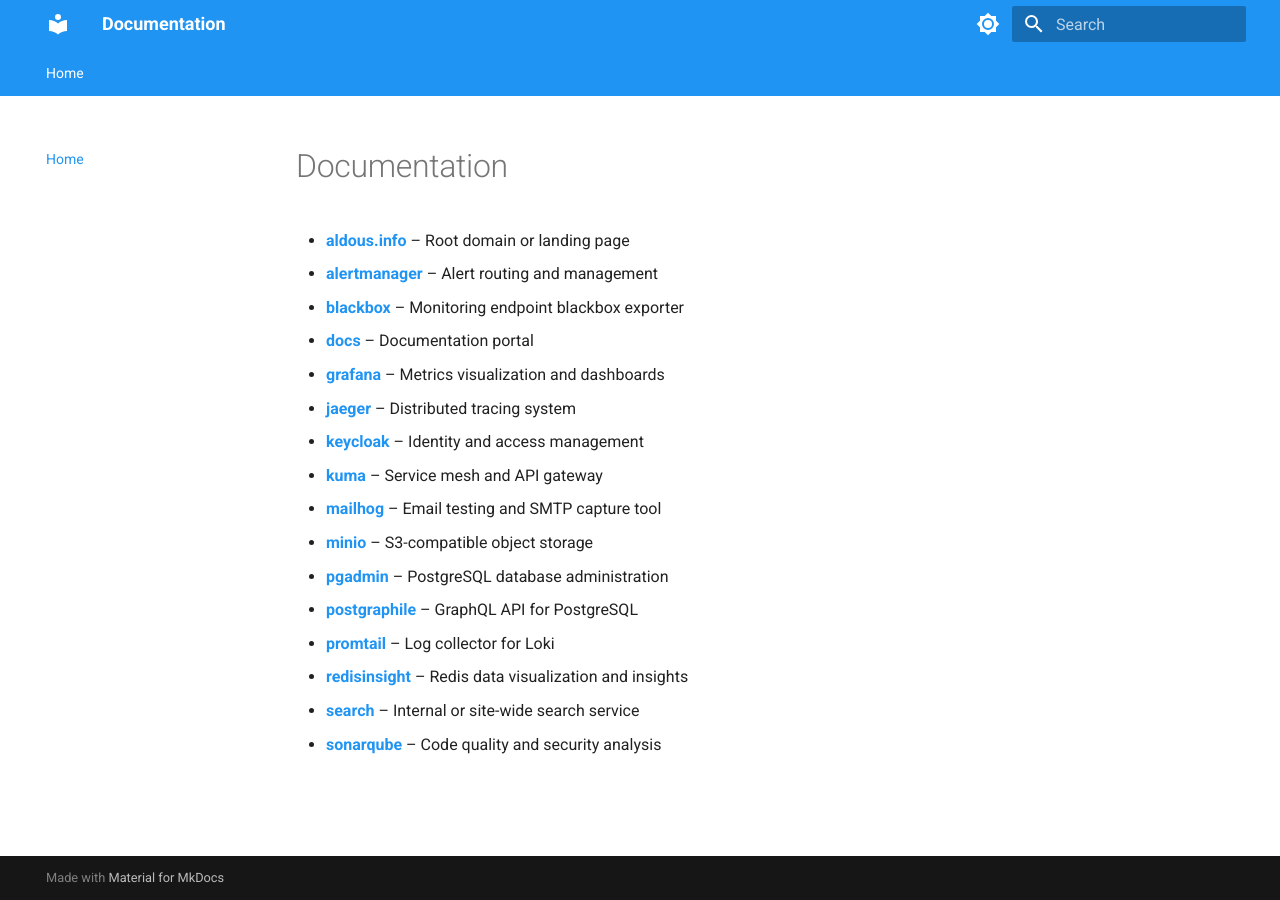
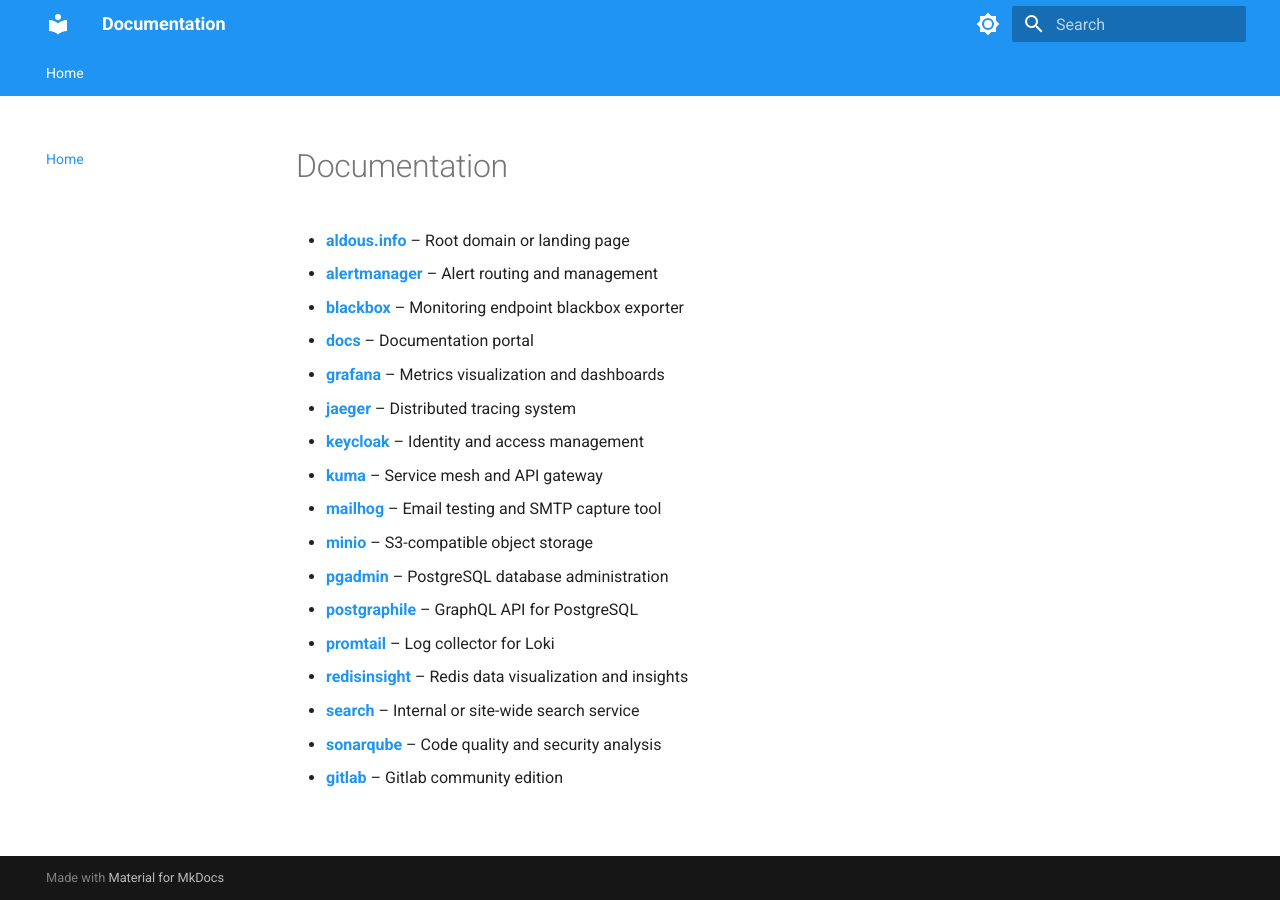
Before and after one commit to maldous/mindfield, an MkDocs documentation site: the page built from docs/content/index.md, in a window 1280 px wide. Built offline with MkDocs 1.6.1 and Material for MkDocs 9.7.7, drawn with Linux system fonts in a browser that asks for light colours.

Commit message:
1752987794

```diff
--- a/docs/content/index.md
+++ b/docs/content/index.md
@@ -16,3 +16,4 @@
 - **[redisinsight](https://redisinsight.aldous.info/)** – Redis data visualization and insights
 - **[search](https://search.aldous.info/)** – Internal or site-wide search service
 - **[sonarqube](https://sonarqube.aldous.info/)** – Code quality and security analysis
+- **[gitlab](https://gitlab.aldous.info/)** – Gitlab community edition
```
Also changed, not shown: 1 other file.
